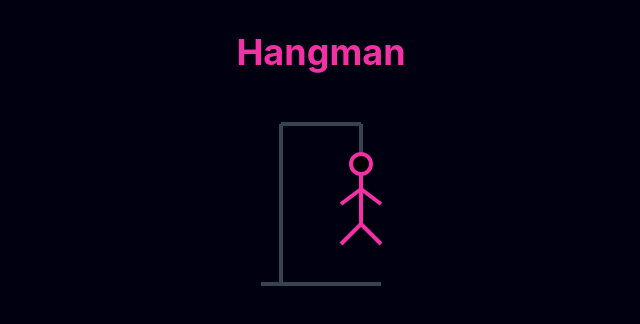
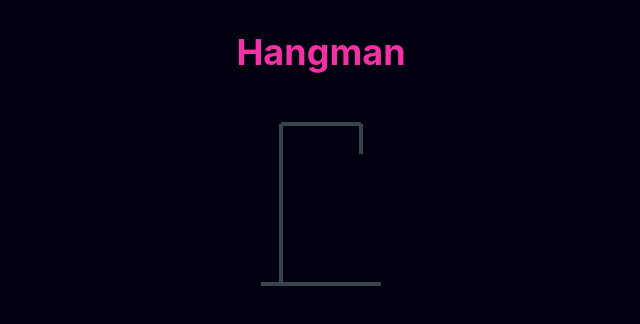
Before and after one commit to games-in-js/hangman-game, a React (Vite) app: page / in a window 1280 px wide. Shown: the top 324 px of the page, without its empty margins (319-959 px from the left). Built offline with nearby package versions, Linux system fonts and the light colour scheme.

Commit message:
chore: animate body

```diff
--- a/package.json
+++ b/package.json
@@ -10,6 +10,7 @@
     "preview": "vite preview"
   },
   "dependencies": {
+    "motion": "^11.15.0",
     "react": "^18.3.1",
     "react-dom": "^18.3.1"
   },
--- a/src/App.tsx
+++ b/src/App.tsx
@@ -5,7 +5,7 @@ function App() {
     <div className="flex min-h-screen flex-col items-center gap-8 bg-blue-200 p-8">
       <h1 className="text-4xl font-bold text-pink">Hangman</h1>
 
-      <HangmanFigure />
+      <HangmanFigure remainingGuesses={6} />
     </div>
   );
 }
--- a/src/components/HangmanFigure.tsx
+++ b/src/components/HangmanFigure.tsx
@@ -1,4 +1,12 @@
-function HangmanFigure() {
+import { motion } from "motion/react";
+
+const GUESSES = 6;
+
+type HangmanFigureProps = {
+  remainingGuesses: number;
+};
+
+function HangmanFigure({ remainingGuesses }: HangmanFigureProps) {
   const gallowsLines = [
     { x1: 40, y1: 180, x2: 160, y2: 180 },
     { x1: 60, y1: 20, x2: 60, y2: 180 },
@@ -20,10 +28,27 @@ function HangmanFigure() {
         <line key={i} {...line} className="stroke-gray-200 stroke-[4px]" />
       ))}
 
-      <circle cx="140" cy="60" r="10" className="stroke-pink stroke-[4px]" />
+      <motion.circle
+        cx="140"
+        cy="60"
+        r="10"
+        className="stroke-pink stroke-[4px]"
+        initial={{ scale: 0 }}
+        animate={{ scale: GUESSES - remainingGuesses > 0 ? 1 : 0 }}
+        transition={{ duration: 0.5 }}
+      />
 
-      {parts.map((part) => (
-        <line key={part.id} {...part} className="stroke-pink stroke-[4px]" />
+      {parts.map((part, index) => (
+        <motion.line
+          key={part.id}
+          {...part}
+          className="stroke-pink stroke-[4px]"
+          initial={{ pathLength: 0 }}
+          animate={{
+            pathLength: GUESSES - remainingGuesses > index + 1 ? 1 : 0,
+          }}
+          transition={{ duration: 0.5 }}
+        />
       ))}
     </svg>
   );
```
Also changed, not shown: 1 other file (tests, documents, lock files or other folders).
